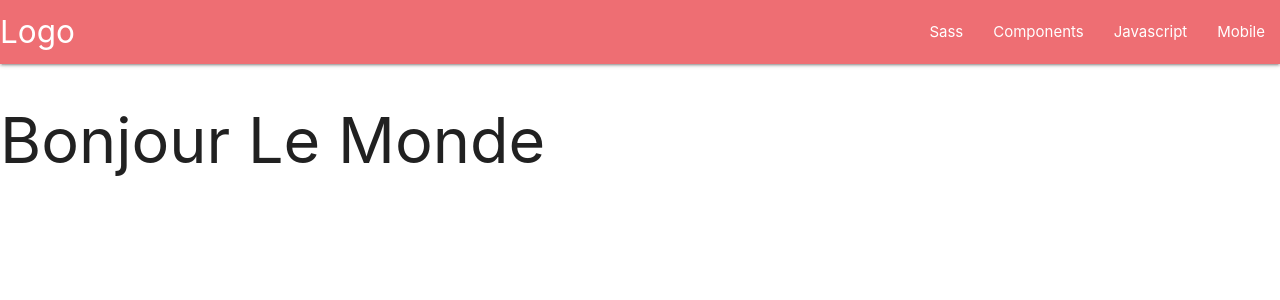
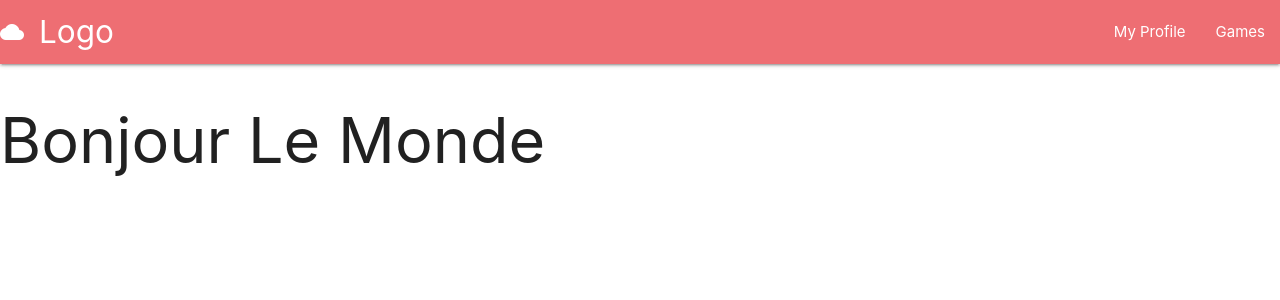
Before and after one commit to Oxymetaphoric/milestone_project_3, a Flask app: page / in a window 1280 px wide. Shown: the top 300 px of the page. Run offline with Flask 3, Linux system fonts and the light colour scheme.

Commit message:
BUILD: add links in header

```diff
--- a/quest_log/templates/base.html
+++ b/quest_log/templates/base.html
@@ -13,22 +13,18 @@
     <div class="navbar-fixed">
       <nav>
         <div class="nav-wrapper">
-          <a href="#!" class="brand-logo">Logo</a>
+          <a href="#!" class="brand-logo"><i class="material-icons">cloud</i>Logo</a>
                 <a href="#" data-target="mobile-demo" class="sidenav-trigger"><i class="material-icons">menu</i></a>
           <ul class="right hide-on-med-and-down">
-            <li><a href="sass.html">Sass</a></li>
-            <li><a href="badges.html">Components</a></li>
-            <li><a href="collapsible.html">Javascript</a></li>
-            <li><a href="mobile.html">Mobile</a></li>
+            <li><a href="my_profile.html">My Profile</a></li>
+            <li><a href="games.html">Games</a></li>
           </ul>
         </div>
       </nav>
     </div>
   <ul class="sidenav" id="mobile-demo">
-    <li><a href="sass.html">Sass</a></li>
-    <li><a href="badges.html">Components</a></li>
-    <li><a href="collapsible.html">Javascript</a></li>
-    <li><a href="mobile.html">Mobile</a></li>
+    <li><a href="games.html">Games</a></li>
+    <li><a href="my_profile.html">My Profile</a></li>
   </ul>
 
 
@@ -38,6 +34,6 @@
     {% endblock %}
 
   <script type="text/javascript" src="{{url_for('static', filename='js/script.js')}}"></script>
-    <script type="text/javascript" src="{{url_for('static', filename='js/materialize.min.js')}}"></script>
+  <script type="text/javascript" src="{{url_for('static', filename='js/materialize.min.js')}}"></script>
   </body>
 </html>
```
